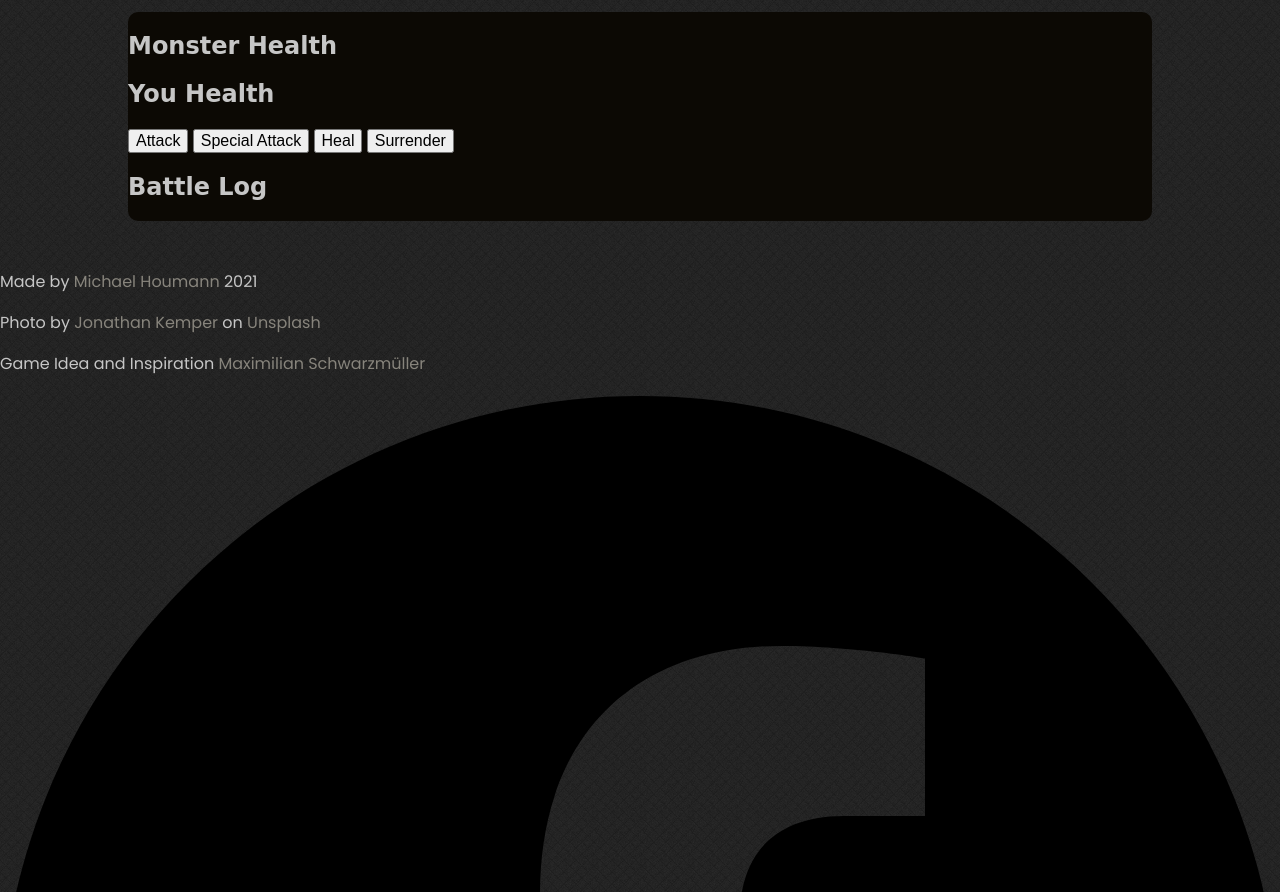
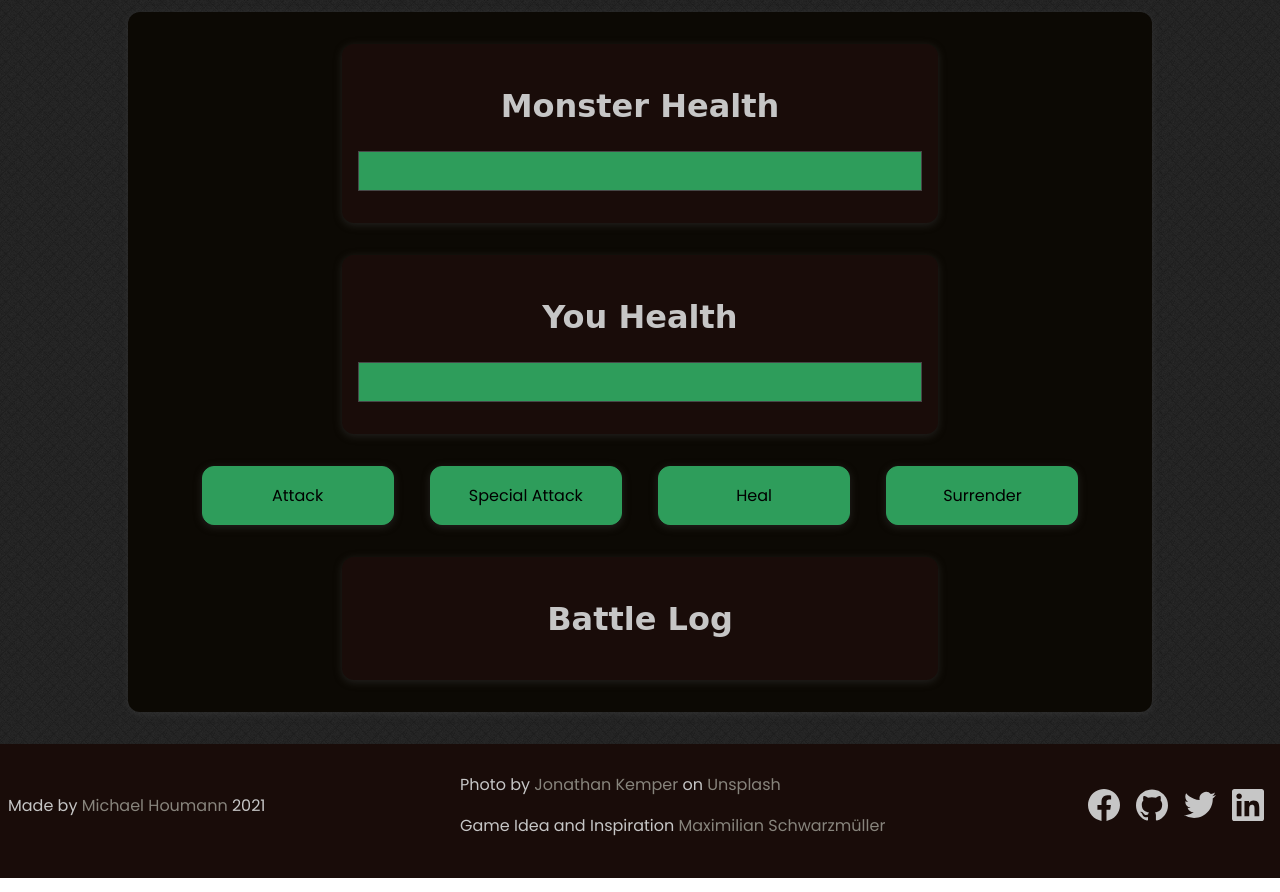
Before and after one commit to mhoumann87/vue_monster_slayer, a plain HTML site: page index.html in a window 1280 px wide. Shown: the part 220-1112 px from the top of the page. Drawn offline with nearby package versions, Linux system fonts and the light colour scheme; a web font is replaced by a local one.

Commit message:
Add styles for game section :lipstick:

```diff
--- a/assets/css/styles.css
+++ b/assets/css/styles.css
@@ -4,12 +4,13 @@
   --dark-bg: #0c0904;
   --light-bg: #190c09;
   --transparent: rgba(25, 12, 9, 0.781);
-  --gray-border: #474747;
+  --gray-border: rgb(71, 71, 71);
   --font: #c6c6c6;
   --link: #87847c;
   --link-hover: #686868;
   --red: #d40404;
   --green: #2e9d5b;
+  --green-dark: #16753c;
 
   /* Fonts */
   --base-font: 'Poppins', sans-serif;
@@ -17,6 +18,9 @@
   --base-font-light: 200;
   --base-font-normal: 400;
   --base-font-bold: 900;
+
+  /* misc */
+  --shadow: 0 2px 8px rgba(71, 71, 71, 0.39);
 }
 
 /* Reset default browser styles*/
@@ -182,9 +186,146 @@ main {
   margin: 2rem auto;
   background-color: var(--dark-bg);
   border-radius: 0.625rem;
+  padding: 1rem;
+  border-radius: 0.75rem;
+  box-shadow: var(--shadow);
+}
+
+main .container {
+  display: flex;
+  flex-direction: column;
+  justify-content: center;
+  align-items: center;
+}
+
+main .container .game-box {
+  background-color: var(--light-bg);
+  width: 60%;
+  border-radius: 0.75rem;
+  margin: 1rem 0;
+  text-align: center;
+  box-shadow: var(--shadow);
+  padding: 1rem;
+}
+
+main h2 {
+  font-size: 2rem;
+}
+
+main .container .healthbar {
+  width: 100%;
+  height: 2.5rem;
+  border: 1px solid var(--gray-border);
+  margin: 1rem 0;
+  background-color: var(--dark-bg);
+}
+main .container .healthbar-value {
+  background-color: var(--green);
+  width: 100%;
+  height: 100%;
+}
+
+main .container .controls {
+  display: flex;
+  flex-wrap: wrap;
+  align-items: center;
+  justify-content: center;
+}
+
+button {
+  font: inherit;
+  border: 1px solid var(--green);
+  background-color: var(--green);
+  padding: 1rem 2rem;
+  border-radius: 0.75rem;
+  margin: 1rem;
+  width: 12rem;
+  cursor: pointer;
+  box-shadow: var(--shadow);
+}
+
+button:focus {
+  outline: none;
+}
+
+button:hover,
+button:active {
+  border-color: var(--green-dark);
+  background-color: var(--green-dark);
+  box-shadow: 0 2px 12px rgba(71, 71, 71, 0.39);
+}
+
+button:disabled {
+  background-color: var(--gray-border);
+  border-color: var(--gray-border);
+  box-shadow: none;
+  cursor: not-allowed;
+}
+
+main .container #log ul {
+  list-style-type: none;
+  margin: 0;
+  padding: 0;
+}
+
+main .container #log li {
+  margin: 0.5rem 0;
+}
+
+main .container .log--player {
+  color: #7700ff;
+}
+
+main .container .log--monster {
+  color: #da8d00;
+}
+
+main .container .log--heal {
+  color: var(--green);
+}
+
+main .container .log--damage {
+  color: var(--red);
 }
 
 /* footer */
 footer {
   grid-area: footer;
+  background-color: var(--light-bg);
+  padding: 0.75rem 0.5rem 1.5rem 0.5rem;
 }
+
+footer .container {
+  display: flex;
+  flex-direction: column;
+  justify-content: center;
+  align-items: center;
+}
+
+footer .container .copy {
+  text-align: center;
+}
+
+footer svg {
+  width: 2rem;
+  fill: var(--font);
+  margin: 0 0.5rem;
+}
+
+footer .container .social {
+  display: flex;
+  justify-content: center;
+  align-items: center;
+}
+
+@media screen and (min-width: 46.875rem) {
+  footer .container {
+    flex-direction: row;
+    justify-content: space-between;
+    align-items: center;
+  }
+
+  footer .container .copy {
+    text-align: left;
+  }
+}
```
